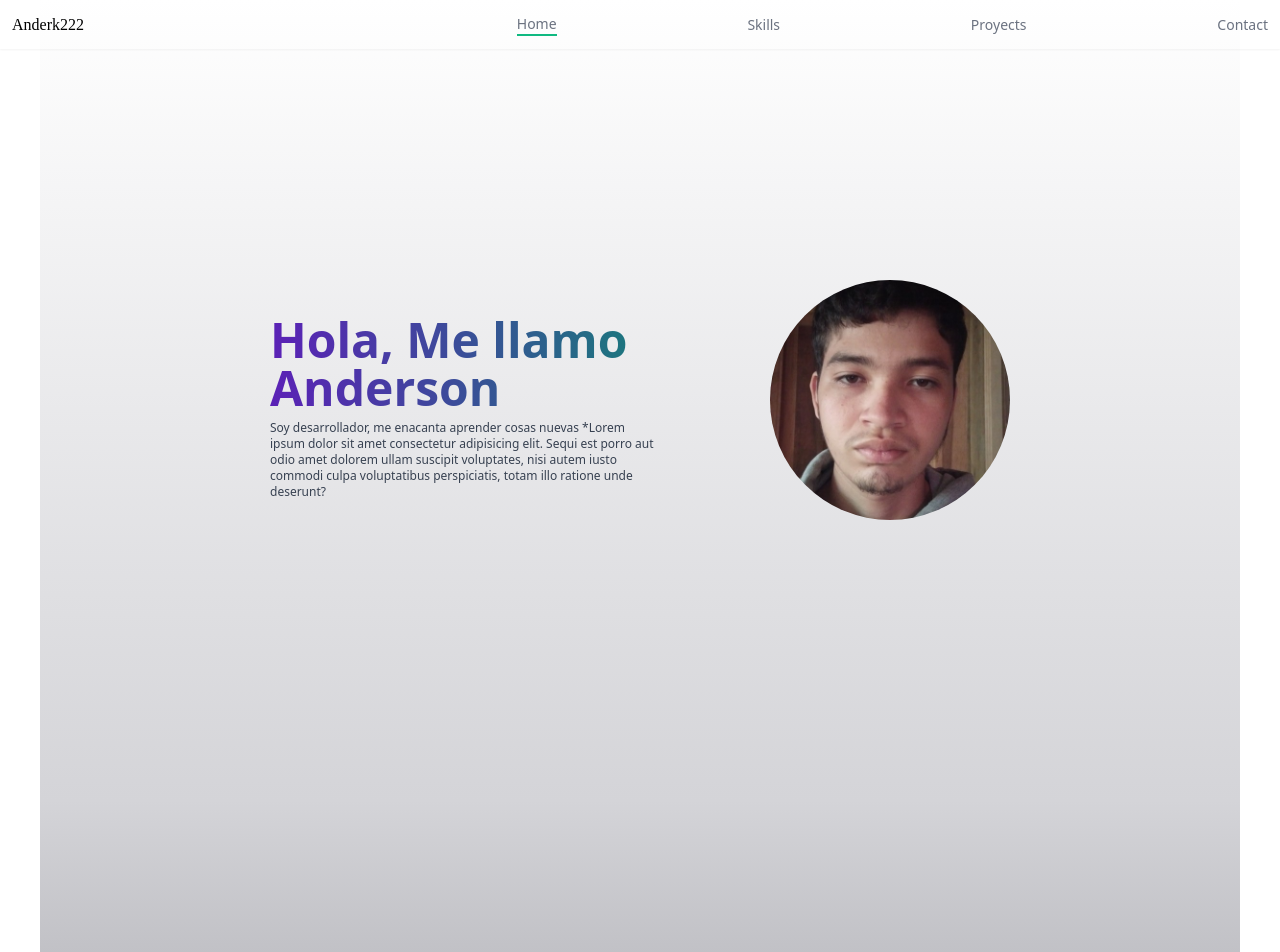
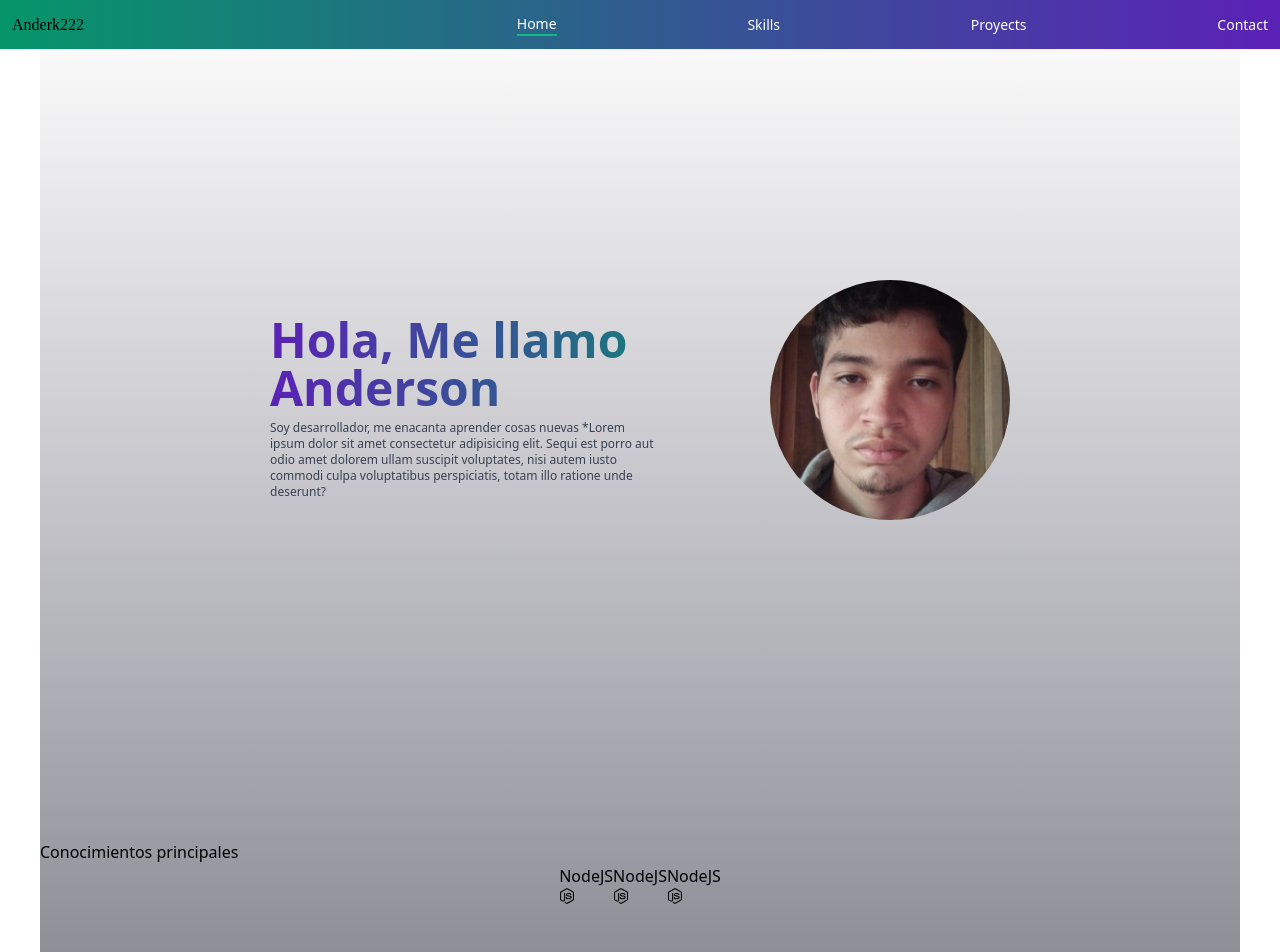
Before and after one commit to ajomacias/portafolio, a React (Vite) app: page / in a window 1280 px wide. Shown: the top 952 px of the page. Built offline with nearby package versions, Linux system fonts and the light colour scheme.

Commit message:
add animations

```diff
--- a/package.json
+++ b/package.json
@@ -10,6 +10,7 @@
     "preview": "vite preview"
   },
   "dependencies": {
+    "framer-motion": "^7.2.0",
     "prop-types": "^15.8.1",
     "react": "^18.2.0",
     "react-icons": "^4.4.0",
--- a/src/components/Footer.tsx
+++ b/src/components/Footer.tsx
@@ -2,7 +2,7 @@ import { AiFillGithub } from 'react-icons/ai';
 const Footer = ()=>{
     return(
         <footer>
-            <div className="flex flex-col items-center py-6 bg-gradient-to-l from-violet-800 to-emerald-600" >
+            <div className="flex flex-col items-center py-2 bg-gradient-to-l from-violet-800 to-emerald-600" >
             <a target='blank' href="https://github.com/ajomacias">
                 <AiFillGithub/>
             </a>
--- a/src/components/Header.tsx
+++ b/src/components/Header.tsx
@@ -1,38 +1,52 @@
-;import { Link, Element } from 'react-scroll';
-import scrolleables from '../helpers/scrolleables';
-import * as React from 'react';
-const Header: React.FunctionComponent<Props> = ({children}) => {
-    return(
-        <div >
-        <nav className='' >
-        <div className='flex justify-between w-full items-center p-3 shadow-sm fixed' >
-            <div className='inline-block w-3/12' >
-                <Link className="cursor-pointer text-rubik text-bold" to='Home'
-                   spy={true} smooth={true} duration={250}>Anderk222</Link>
-            </div>
-            {scrolleables.map((scrollable, index)=>(
+import React from "react";
+import { Link } from "react-scroll";
+import scrolleables from "../helpers/scrolleables";
+import { useState, ReactNode, useEffect } from 'react';
+const Header: React.FunctionComponent<Props> = ({ children }) => {
 
-                <Link activeClass='border-b-2 border-b-emerald-500' key={index} className='text-sm cursor-pointer hover:text-violet-700 text-gray-500' to={scrollable
-                } spy={true} smooth={true} duration={450} >{scrollable}</Link>
 
-            ))}
+  return (
+    <div>
+      <nav className=''>
+        <div className="flex bg-gradient-to-r to-violet-800 from-emerald-600 justify-between w-full items-center p-3 shadow-sm fixed">
+          <div className="inline-block w-3/12">
+            <Link
+              className="cursor-pointer bg-clip-text text-inherit text-rubik text-bold"
+              to="Home"
+              spy={true}
+              smooth={true}
+              duration={250}
+            >
+              Anderk222
+            </Link>
+          </div>
+          {scrolleables.map((scrollable, index) => (
+            <Link
+              activeClass="border-b-2 border-b-emerald-500  "
+              key={index}
+              className="text-sm text-white cursor-pointer hover:text-violet-700 "
+              to={scrollable}
+              spy={true}
+              smooth={true}
+              duration={450}
+            >
+              {scrollable}
+            </Link>
+          ))}
+        </div>
+      </nav>
 
-        </div>
-        </nav>
+      <div className="flex w-full justify-center">
+        <div className="w-[1200px] ">{children}</div>
+      </div>
+    </div>
+  );
 
-        <div className='flex w-full justify-center ' >
-            <div className='w-[1200px] '>
-            {children}
-     </div>
-        </div>
-        </div>
-    );
 
-}
+};
 
 type Props = {
-    children : React.ReactNode
-
-}
+  children: ReactNode;
+};
 
 export { Header };
--- a/src/components/contact/Contact.tsx
+++ b/src/components/contact/Contact.tsx
@@ -2,7 +2,7 @@ import { Element } from 'react-scroll';
 const Contact = ()=>{
   return(
     <Element name="Contact" >
-        <div className='min-h-screen bg-gradient-to-b from-zinc-700 to-zinc-900' ></div>
+        <div className='min-h-screen bg-black' ></div>
     </Element>
   );
 }
--- a/src/components/home/Home.tsx
+++ b/src/components/home/Home.tsx
@@ -1,23 +1,56 @@
 import { Element } from "react-scroll";
+import { motion } from "framer-motion";
+import { useRef } from "react";
 
-const Home = ()=>{
+const Home = () => {
 
-    return(
+  const constraintRef = useRef(null);
+
+  return (
     <Element name="Home">
-      <div className="flex justify-center w-full bg-gradient-to-b from-white to-zinc-300 min-h-screen" >
+      <div  className="flex justify-center w-full bg-gradient-to-b from-white to-zinc-400 min-h-screen" >
         <div className=" w-5/12 flex flex-col justify-center" >
 
-            <h2 className="font-bold mb-2 bg-clip-text text-transparent bg-gradient-to-r from-violet-800 to-emerald-600 text-5xl" >
+          <motion.h2
+            initial={{
+              x: -100,
+              opacity: 0
+            }}
+            animate={{
+              x: 0,
+              opacity: 1
+            }}
+            transition={{ duration: 0.9 }}
+            className="font-bold mb-2 left-100 bg-clip-text text-transparent bg-gradient-to-r from-violet-800 to-emerald-600 text-5xl" >
             Hola, Me llamo Anderson
-            </h2>
+          </motion.h2>
 
-            <p className="text-xs h-16 w-96 text-gray-700 leading-4" >Soy desarrollador, me enacanta aprender  cosas nuevas *Lorem ipsum dolor sit amet consectetur adipisicing elit. Sequi est porro aut odio amet dolorem ullam suscipit voluptates, nisi autem iusto
-               commodi culpa voluptatibus perspiciatis,  totam illo ratione unde deserunt? </p>
+          <motion.p
+          animate={{
+            opacity : 1
+          }}
+          transition ={{
+            duration : 1,
+            delay : 1
+
+          }}
+           className="text-xs h-16 w-96 opacity-0 text-gray-700 leading-4" >Soy desarrollador, me enacanta aprender  cosas nuevas *Lorem ipsum dolor sit amet consectetur adipisicing elit. Sequi est porro aut odio amet dolorem ullam suscipit voluptates, nisi autem iusto
+            commodi culpa voluptatibus perspiciatis,  totam illo ratione unde deserunt? </motion.p>
         </div>
 
         <div className="flex justify-center flex-wrap items-center" >
           <figure className="w-full">
-        <div className="bg-[url('assets/profile.jpg')] hover:scale-95 transition cursor-pointer delay-100 rounded-full w-60 bg-cover h-60" ></div>
+            <motion.div
+            animate={{
+              opacity : 1
+            }}
+            transition={{
+              duration : 1,
+              delay : 1
+            }}
+             className="bg-[url('assets/profile.jpg')] opacity-0 cursor-pointer rounded-full w-60 bg-cover h-60" >
+
+            </motion.div>
 
           </figure>
         </div>
--- a/src/components/proyects/Proyects.tsx
+++ b/src/components/proyects/Proyects.tsx
@@ -2,7 +2,7 @@ import { Element } from "react-scroll";
 
 const Proyects = ()=>{
     return(
-        <Element name="Proyects" className="min-h-screen bg-gradient-to-b from-zinc-500 to-zinc-700 " >
+        <Element name="Proyects" className="min-h-screen bg-gradient-to-b from-zinc-700 to-black " >
         </Element>
 
     );
--- a/src/components/skill/Skill.tsx
+++ b/src/components/skill/Skill.tsx
@@ -1,8 +1,15 @@
 import { Element } from "react-scroll";
+import { motion } from "framer-motion";
+import {MainStack} from "./componets/MainStack";
+
 
 const Skill = ()=>{
     return(
-        <Element className="w-full min-h-screen bg-gradient-to-b from-zinc-300  to-zinc-500" name="Skills" >
+        <Element className="w-full min-h-screen bg-gradient-to-b pt-10 from-zinc-400  to-zinc-700" name="Skills" >
+            <div className="flex flex-col" >
+                <MainStack />
+
+            </div>
 
 
         </Element>
--- /dev/null
+++ b/src/components/skill/componets/MainStack.tsx
@@ -0,0 +1,38 @@
+import { motion } from "framer-motion";
+import { FaNodeJs } from "react-icons/fa";
+
+const MainStack = ()=>{
+    return(
+        <motion.div className="flex flex-col justify-center" >
+            <h2>Conocimientos principales</h2>
+            <div className="flex w-full justify-center ">
+                <div>
+                <figure>
+                    <p>NodeJS</p>
+                    <FaNodeJs />
+
+                </figure>
+                </div>
+                <div>
+                <figure>
+                    <p>NodeJS</p>
+                    <FaNodeJs />
+
+                </figure>
+                </div>
+                <div>
+                <figure>
+                    <p>NodeJS</p>
+                    <FaNodeJs />
+
+                </figure>
+                </div>
+            </div>
+
+
+        </motion.div>
+
+    );
+}
+
+export { MainStack};
```
Also changed, not shown: 1 other file (tests, documents, lock files or other folders). Lines whose indentation alone changed are shown as unchanged.
